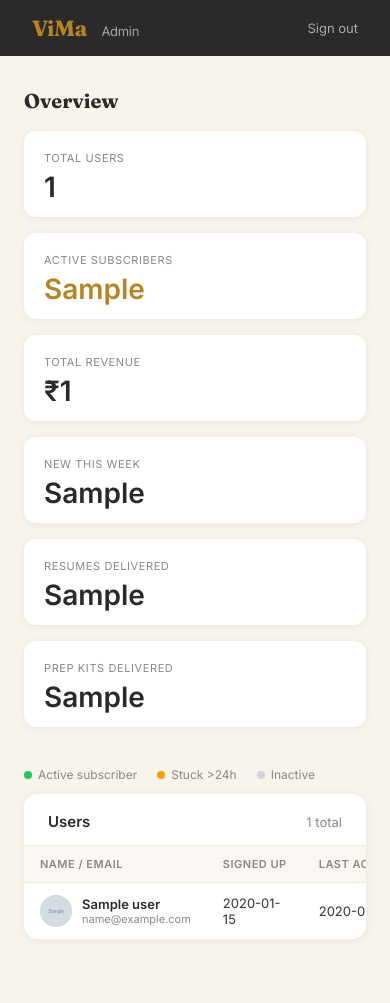
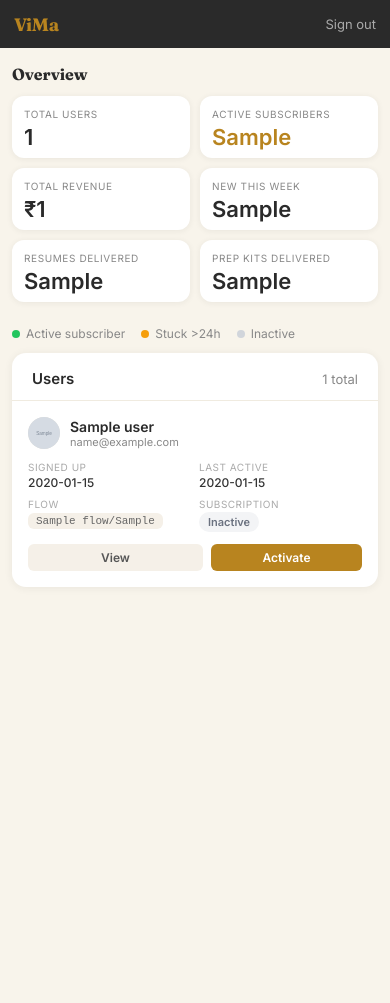
Before and after one commit to vipulmahajan/vima, a Python web app: template templates/admin.html in a window 390 px wide. After the commit the page ends 587 px from the top, so only its background shows below. Run offline with Jinja, Linux system fonts and the light colour scheme; the template is opened without the code that fills it: most values are stand-ins (such as "Sample title", 1, 10 or a date in 2020); grey boxes marked "Sample" are stand-in pictures.

Commit message:
fix admin dashboard mobile layout and artifacts resharing

```diff
--- a/templates/admin.html
+++ b/templates/admin.html
@@ -2,7 +2,7 @@
 <html lang="en">
 <head>
   <meta charset="utf-8"/>
-  <meta name="viewport" content="width=device-width, initial-scale=1"/>
+  <meta name="viewport" content="width=device-width, initial-scale=1.0"/>
   <title>ViMa Admin</title>
   <link rel="preconnect" href="https://fonts.googleapis.com"/>
   <link href="https://fonts.googleapis.com/css2?family=Fraunces:ital,opsz,wght@0,9..144,400;0,9..144,700;1,9..144,400&family=Inter:wght@400;500;600&display=swap" rel="stylesheet"/>
@@ -23,67 +23,76 @@
     .topbar {
       background: #2A2A2A;
       color: #F8F4EB;
-      padding: 0 32px;
-      height: 56px;
+      padding: 0 16px;
+      height: 52px;
       display: flex;
       align-items: center;
       justify-content: space-between;
       position: sticky;
       top: 0;
       z-index: 100;
+      gap: 8px;
     }
     .topbar-brand {
       font-family: "Fraunces", Georgia, serif;
-      font-size: 22px;
+      font-size: 20px;
       font-weight: 700;
       color: #B8841F;
       letter-spacing: -0.3px;
+      white-space: nowrap;
     }
-    .topbar-brand span { color: #F8F4EB; font-size: 13px; font-family: "Inter", sans-serif; font-weight: 400; margin-left: 10px; opacity: 0.6; }
-    .topbar-logout { font-size: 13px; color: #aaa; }
+    .topbar-brand span {
+      color: #F8F4EB;
+      font-size: 12px;
+      font-family: "Inter", sans-serif;
+      font-weight: 400;
+      margin-left: 8px;
+      opacity: 0.6;
+    }
+    .topbar-logout { font-size: 13px; color: #aaa; white-space: nowrap; flex-shrink: 0; }
     .topbar-logout:hover { color: #F8F4EB; }
 
     /* ── Page wrapper ── */
-    .page { max-width: 1200px; margin: 0 auto; padding: 32px 24px 64px; }
+    .page { max-width: 1200px; margin: 0 auto; padding: 24px 16px 64px; }
 
     /* ── Section heading ── */
     h2 {
       font-family: "Fraunces", Georgia, serif;
-      font-size: 20px;
+      font-size: 18px;
       font-weight: 700;
-      margin: 0 0 18px;
+      margin: 0 0 16px;
       color: #2A2A2A;
     }
 
     /* ── Stat cards ── */
     .stats {
       display: grid;
-      grid-template-columns: repeat(auto-fill, minmax(170px, 1fr));
-      gap: 16px;
-      margin-bottom: 40px;
+      grid-template-columns: repeat(auto-fill, minmax(160px, 1fr));
+      gap: 12px;
+      margin-bottom: 32px;
     }
     .stat-card {
       background: #fff;
       border-radius: 12px;
-      padding: 20px 20px 16px;
+      padding: 16px 16px 14px;
       box-shadow: 0 1px 6px rgba(42,42,42,0.07);
     }
     .stat-label {
-      font-size: 11px;
+      font-size: 10px;
       text-transform: uppercase;
       letter-spacing: 0.6px;
       color: #888;
-      margin-bottom: 8px;
+      margin-bottom: 6px;
     }
     .stat-value {
-      font-size: 28px;
+      font-size: 26px;
       font-weight: 700;
       color: #2A2A2A;
       line-height: 1;
     }
     .stat-value.accent { color: #B8841F; }
 
-    /* ── User table ── */
+    /* ── User table (desktop) ── */
     .table-wrap {
       background: #fff;
       border-radius: 14px;
@@ -91,7 +100,7 @@
       overflow: hidden;
     }
     .table-header {
-      padding: 18px 24px 14px;
+      padding: 16px 20px 12px;
       border-bottom: 1px solid #F0EBE0;
       display: flex;
       align-items: center;
@@ -99,6 +108,10 @@
     }
     .table-title { font-weight: 600; font-size: 15px; }
     .table-count { font-size: 13px; color: #888; }
+
+    /* Desktop table */
+    .users-table { display: block; }
+    .users-cards  { display: none; }
 
     table {
       width: 100%;
@@ -132,7 +145,29 @@
       color: #333;
     }
 
-    /* Name + avatar */
+    /* ── User cards (mobile) ── */
+    .user-card {
+      border-bottom: 1px solid #F0EBE0;
+      padding: 16px;
+    }
+    .user-card:last-child { border-bottom: none; }
+    .user-card.stuck { background: #FFFBEB; }
+
+    .uc-head { display: flex; align-items: center; gap: 10px; margin-bottom: 12px; }
+    .uc-meta { display: grid; grid-template-columns: 1fr 1fr; gap: 8px; margin-bottom: 12px; }
+    .uc-meta-item { }
+    .uc-meta-label {
+      font-size: 10px;
+      text-transform: uppercase;
+      letter-spacing: 0.5px;
+      color: #aaa;
+      margin-bottom: 2px;
+    }
+    .uc-meta-val { font-size: 12px; color: #333; font-weight: 500; }
+    .uc-actions { display: flex; gap: 8px; }
+    .uc-actions .btn-sm { flex: 1; text-align: center; }
+
+    /* Shared avatar + name cells */
     .user-cell { display: flex; align-items: center; gap: 10px; }
     .avatar {
       width: 32px; height: 32px;
@@ -153,7 +188,7 @@
       font-weight: 700;
       flex-shrink: 0;
     }
-    .user-name { font-weight: 600; color: #2A2A2A; }
+    .user-name { font-weight: 600; color: #2A2A2A; font-size: 14px; }
     .user-email { font-size: 11px; color: #888; }
 
     /* Status badges */
@@ -183,7 +218,7 @@
     /* Actions */
     .btn-sm {
       display: inline-block;
-      padding: 5px 12px;
+      padding: 6px 12px;
       border-radius: 6px;
       font-size: 12px;
       font-weight: 600;
@@ -197,7 +232,7 @@
     .btn-ghost { background: #F5F0E8; color: #555; }
     .btn-ghost:hover { background: #EDE8DC; }
 
-    /* Stuck alert row indicator */
+    /* Stuck indicator */
     .stuck-dot {
       display: inline-block;
       width: 7px; height: 7px;
@@ -210,7 +245,7 @@
     /* Legend */
     .legend {
       display: flex;
-      gap: 20px;
+      gap: 16px;
       font-size: 12px;
       color: #888;
       margin-bottom: 12px;
@@ -224,6 +259,27 @@
 
     /* Empty state */
     .empty { padding: 48px; text-align: center; color: #aaa; }
+
+    /* ── Mobile overrides ── */
+    @media (max-width: 768px) {
+      .topbar { padding: 0 14px; height: 48px; }
+      .topbar-brand { font-size: 18px; }
+      .topbar-brand span { display: none; }
+
+      .page { padding: 16px 12px 48px; }
+      h2 { font-size: 16px; margin-bottom: 12px; }
+
+      .stats {
+        grid-template-columns: 1fr 1fr;
+        gap: 10px;
+        margin-bottom: 24px;
+      }
+      .stat-card { padding: 12px 12px 10px; }
+      .stat-value { font-size: 22px; }
+
+      .users-table { display: none; }
+      .users-cards  { display: block; }
+    }
   </style>
 </head>
 <body>
@@ -264,7 +320,7 @@
     </div>
   </div>
 
-  <!-- User table -->
+  <!-- Legend -->
   <div class="legend">
     <span><span class="dot dot-green"></span> Active subscriber</span>
     <span><span class="dot dot-amber"></span> Stuck &gt;24h</span>
@@ -276,7 +332,11 @@
       <span class="table-title">Users</span>
       <span class="table-count">{{ users|length }} total</span>
     </div>
+
     {% if users %}
+
+    <!-- ── Desktop table ── -->
+    <div class="users-table">
       <table>
         <thead>
           <tr>
@@ -346,6 +406,75 @@
           {% endfor %}
         </tbody>
       </table>
+    </div>
+
+    <!-- ── Mobile cards ── -->
+    <div class="users-cards">
+      {% for u in users %}
+      <div class="user-card{% if u.stuck %} stuck{% endif %}">
+
+        <!-- Avatar + name -->
+        <div class="uc-head">
+          {% if u.avatar_url %}
+            <img class="avatar" src="{{ u.avatar_url }}" alt=""/>
+          {% else %}
+            <div class="avatar-initials">{{ (u.name or u.email or "?")[:1].upper() }}</div>
+          {% endif %}
+          <div>
+            <div class="user-name">
+              {% if u.stuck %}<span class="stuck-dot"></span>{% endif %}
+              {{ u.name or "(no name)" }}
+            </div>
+            <div class="user-email">{{ u.email or u.phone }}</div>
+          </div>
+        </div>
+
+        <!-- 2×2 key info grid -->
+        <div class="uc-meta">
+          <div class="uc-meta-item">
+            <div class="uc-meta-label">Signed Up</div>
+            <div class="uc-meta-val">{{ u.created_at[:10] if u.created_at else "—" }}</div>
+          </div>
+          <div class="uc-meta-item">
+            <div class="uc-meta-label">Last Active</div>
+            <div class="uc-meta-val">{{ u.updated_at[:10] if u.updated_at else "—" }}</div>
+          </div>
+          <div class="uc-meta-item">
+            <div class="uc-meta-label">Flow</div>
+            <div class="uc-meta-val">
+              {% if u.flow and u.flow != "idle" %}
+                <span class="step-pill">{{ u.flow }}/{{ u.resume_step or u.interview_step or "—" }}</span>
+              {% else %}
+                <span style="color:#bbb">idle</span>
+              {% endif %}
+            </div>
+          </div>
+          <div class="uc-meta-item">
+            <div class="uc-meta-label">Subscription</div>
+            <div class="uc-meta-val">
+              {% if u.is_active %}
+                <span class="badge badge-green">Active · {{ u.days_left }}d</span>
+              {% else %}
+                <span class="badge badge-grey">Inactive</span>
+              {% endif %}
+            </div>
+          </div>
+        </div>
+
+        <!-- Actions -->
+        <div class="uc-actions">
+          <a class="btn-sm btn-ghost" href="/admin/user/{{ u.email or u.phone }}">View</a>
+          {% if not u.is_active %}
+            <form method="post" action="/admin/activate/{{ u.email or u.phone }}" style="flex:1">
+              <button type="submit" class="btn-sm btn-primary" style="width:100%">Activate</button>
+            </form>
+          {% endif %}
+        </div>
+
+      </div>
+      {% endfor %}
+    </div>
+
     {% else %}
     <div class="empty">No users yet.</div>
     {% endif %}
```
Also changed, not shown: flows/resume.py (+61 -1 lines), flows/router.py (+39 -14 lines), services/web_messenger.py (+19 -0 lines), templates/admin_user.html (+42 -3 lines). Lines whose indentation alone changed are shown as unchanged.
